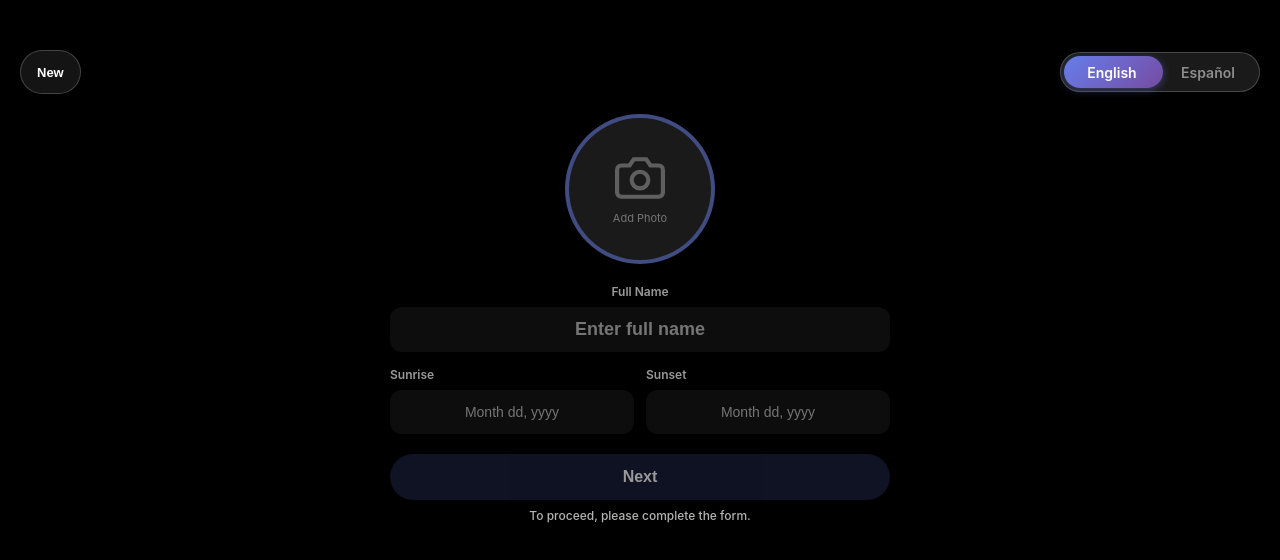
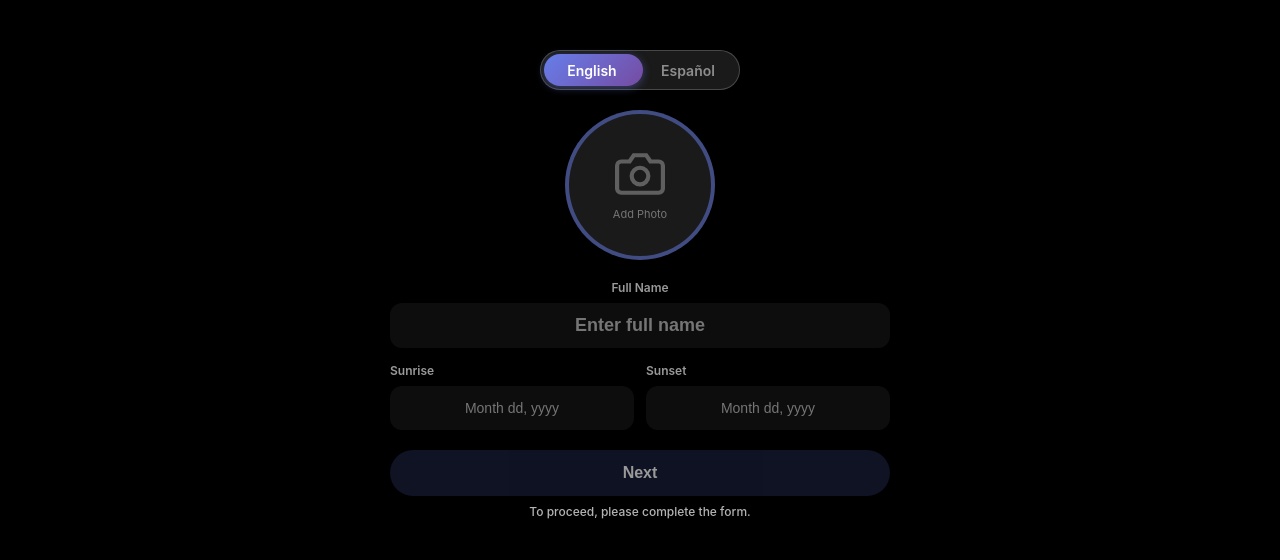
Before and after one commit to dashqrcodes/DASH, a Next.js app: page /profile in a window 1280 px wide. Shown: the top 560 px of the page. Built offline with nearby package versions, Linux system fonts and the light colour scheme.

Commit message:
Remove New button from profile header

```diff
--- a/src/pages/profile.tsx
+++ b/src/pages/profile.tsx
@@ -143,24 +143,6 @@ const ProfilePage: React.FC = () => {
 
         // Trigger file picker
         input.click();
-    };
-
-    const handleStartNew = () => {
-        if (typeof window !== 'undefined') {
-            const hasAny = Boolean(name || sunrise || sunset || photo);
-            if (hasAny) {
-                const confirmReset = window.confirm('Start a new profile? This will clear the current tribute details.');
-                if (!confirmReset) return;
-            }
-            localStorage.removeItem('profileData');
-            localStorage.removeItem('profileResume');
-        }
-        setName('');
-        setSunrise('');
-        setSunset('');
-        setPhoto(null);
-        isDataLoaded.current = true;
-        router.replace('/profile?resume=false', undefined, { shallow: true });
     };
 
     const handleNameChange = (e: React.ChangeEvent<HTMLInputElement>) => {
@@ -413,24 +395,8 @@ const ProfilePage: React.FC = () => {
                 transform: 'translateX(0)',
                 position: 'relative'
             }}>
-                {/* Header Actions */}
-                <div style={{display:'flex',justifyContent:'space-between',alignItems:'center',marginBottom:'20px',paddingTop:'10px',gap:'12px'}}>
-                    <button
-                        onClick={handleStartNew}
-                        style={{
-                            border:'1px solid rgba(255,255,255,0.2)',
-                            background:'rgba(255,255,255,0.08)',
-                            color:'white',
-                            padding:'8px 16px',
-                            borderRadius:'999px',
-                            cursor:'pointer',
-                            fontSize:'13px',
-                            fontWeight:600,
-                            WebkitTapHighlightColor:'transparent'
-                        }}
-                    >
-                        New
-                    </button>
+                {/* Language Toggle */}
+                <div style={{display:'flex',justifyContent:'center',alignItems:'center',marginBottom:'20px',paddingTop:'10px'}}>
                     <div
                         onClick={()=>{
                             const newLang = language === 'en' ? 'es' : 'en';
```
